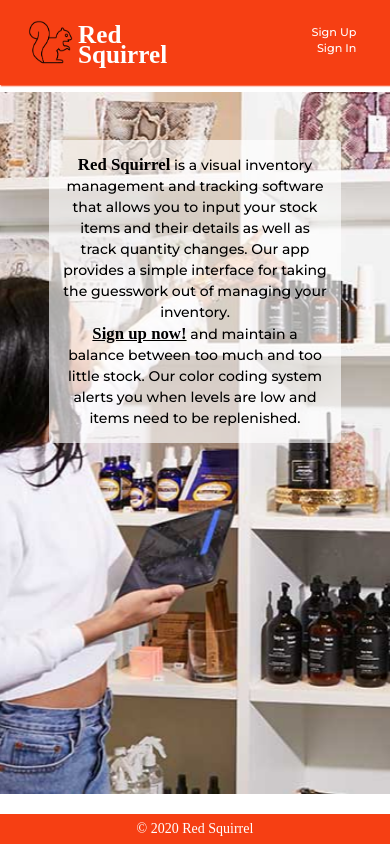
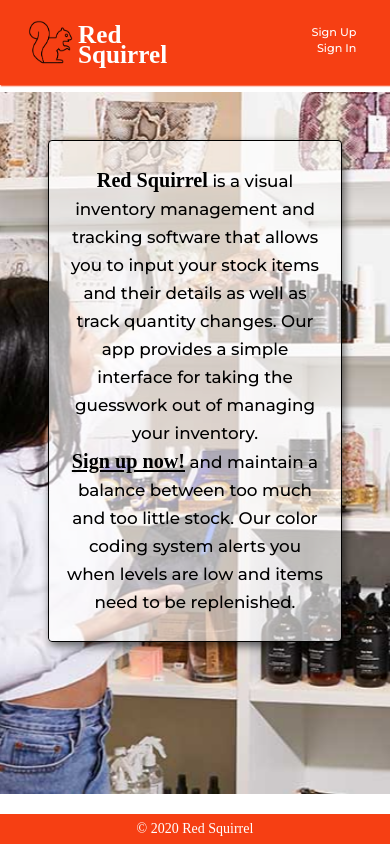
Before and after one commit to joseferreira5/red-squirrel, a React (Create React App) app in the folder client/: page / in a window 390 px wide. Built offline with nearby package versions, Linux system fonts and the light colour scheme; a web font is replaced by a local one.

Commit message:
css updates

```diff
--- a/client/src/components/Home.css
+++ b/client/src/components/Home.css
@@ -8,9 +8,12 @@
   display: block;
   text-align: center;
   margin-top: 10em;
-  line-height: 1.5em;
+  line-height: 2em;
   /* margin-left: auto; */
   margin-left: 51vw;
+  box-shadow: 2px 4px 10px rgba(0, 0, 0, 0.6);
+  border: 0.5px solid black;
+  border-radius: 4px;
 }
 
 .appName {
@@ -20,9 +23,9 @@
 }
 
 .homeText {
-  padding-top: 1em;
-  padding-bottom: 1em;
-  font-size: 1em;
+  padding-top: 1.5em;
+  padding-bottom: 1.5em;
+  font-size: 1.5em;
   margin-left: auto;
   margin-right: auto;
   padding-right: 1em;
@@ -48,4 +51,7 @@
     margin-right: auto;
     margin-left: auto;
   }
+  .homeText {
+    font-size: 1.2em;
+  }
 }
--- a/client/src/components/ItemCreate.css
+++ b/client/src/components/ItemCreate.css
@@ -19,6 +19,7 @@
   color: #000;
   text-align: center;
   background-color: #ffffffa2;
+  box-shadow: 2px 4px 10px rgba(0, 0, 0, 0.6);
 }
 
 .create-form-item {
--- a/client/src/components/ItemEdit.css
+++ b/client/src/components/ItemEdit.css
@@ -1,6 +1,6 @@
 .edit-item-container {
   margin-top: 12em;
-  max-width: 40vw;
+  max-width: 38vw;
   margin-left: auto;
   margin-right: auto;
 }
@@ -12,6 +12,7 @@
   text-align: center;
   font-size: 1em;
   margin-bottom: 1em;
+  align-items: center;
 }
 
 .textarea-description-edit {
@@ -26,6 +27,7 @@
   margin-top: 1em;
   padding-top: 0.5em;
   padding-bottom: 0.5em;
+  width: 20vw;
 }
 
 .edit-button-labels {
@@ -48,8 +50,9 @@
   padding-bottom: 1em;
 }
 
-.item-edit {
+.edit-item-edit {
   display: flex;
+  flex-direction: column;
   justify-content: center;
   align-items: center;
   padding-top: 2em;
@@ -61,6 +64,11 @@
   background-color: #ffffff;
   opacity: 0.9;
   box-shadow: 2px 4px 10px rgba(0, 0, 0, 0.6);
+  margin-left: auto;
+  margin-right: auto;
+  max-width: 100%;
+  display: block;
+  text-align: center;
 }
 
 .item-edit:before {
@@ -90,25 +98,22 @@
   margin-bottom: 2em;
 }
 
-.input-name {
+.input-name-edit {
   font-size: 1.5em;
   text-align: center;
-  padding: 0.5em;
+  padding: 0.25em;
   color: black;
   background-color: rgba(255, 255, 255, 0.096);
 }
 
+::placeholder {
+  margin-left: 0;
+  background-color: transparent;
+  font-size: 1em;
+}
+
 .preferred {
   margin-bottom: 1em;
-}
-
-.input-preferredQty {
-  text-align: center;
-  background-color: rgba(255, 255, 255, 0.096);
-}
-
-.input-onHandQty {
-  text-align: center;
 }
 
 button:hover {
@@ -129,26 +134,11 @@
 }
 
 @media (max-width: 500px) {
-  .input-name {
-    margin-left: -10px;
-    padding-left: -10px;
-    font-size: 26px;
+  .edit-item-container {
+    max-width: 100vw;
   }
-  .edit-form {
-    padding: 0px;
-  }
-  .textarea-description {
-    width: 100%;
-    padding: 0px;
-  }
-  .item-edit {
-    width: 100%;
-    flex-direction: column;
-  }
-  .image-container {
-    width: 100%;
-  }
-  .edit-item-image {
-    width: 300px;
+
+  .edit-item-edit {
+    /* margin-left: 1.5em; */
   }
 }
--- a/client/src/components/ItemEdit.jsx
+++ b/client/src/components/ItemEdit.jsx
@@ -81,7 +81,7 @@
     return (
       <Layout user={this.props.user}>
         <div className="edit-item-container">
-          <div className="item-edit">
+          <div className="edit-item-edit">
             <div className="image-container-edit">
               <img
                 className="edit-item-image"
@@ -101,7 +101,7 @@
             </div>
             <form className="edit-form-edit" onSubmit={this.handleSubmit}>
               <input
-                className="input-name"
+                className="input-name-edit"
                 placeholder="Name"
                 value={item.name}
                 name="name"
```
